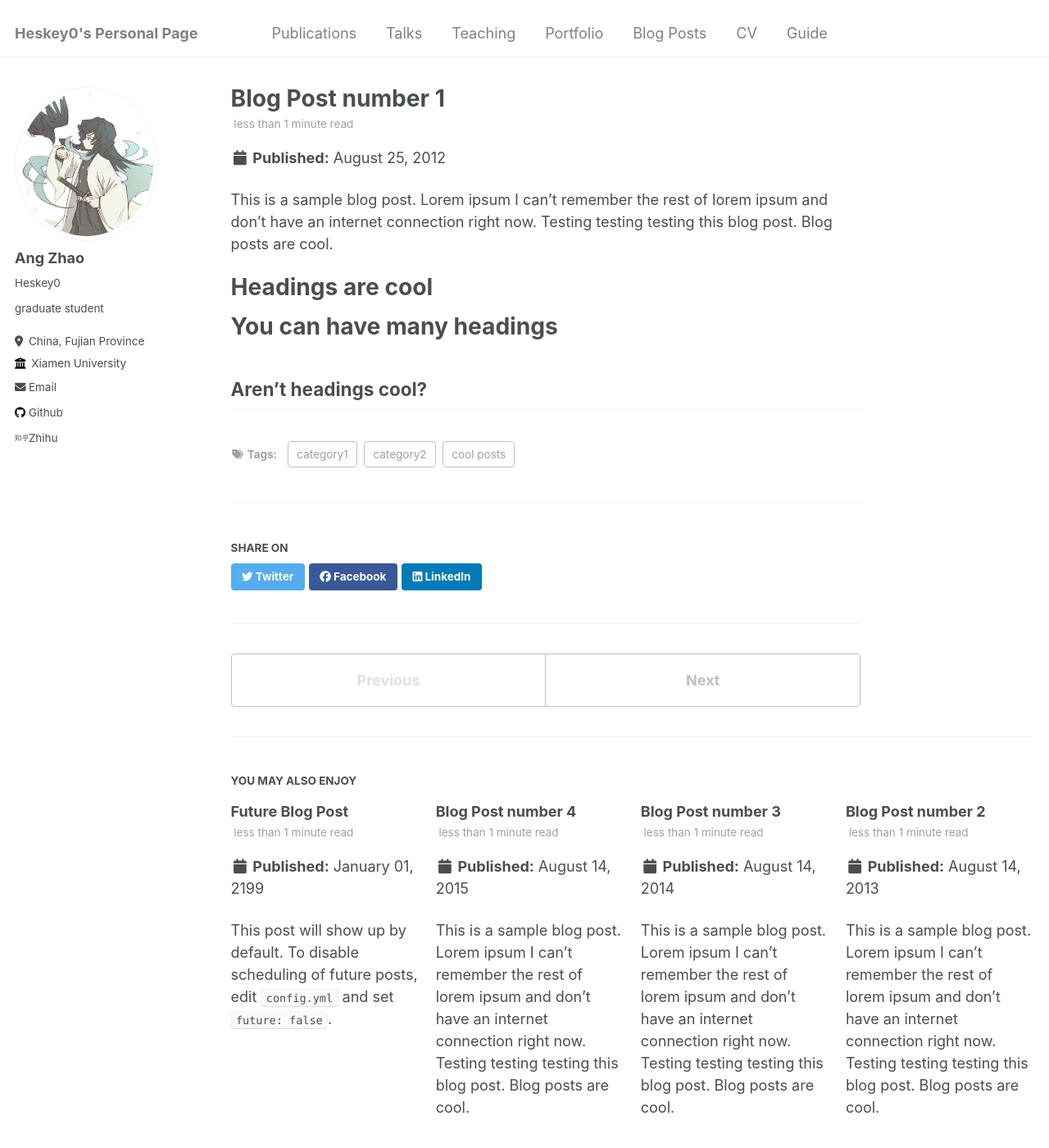
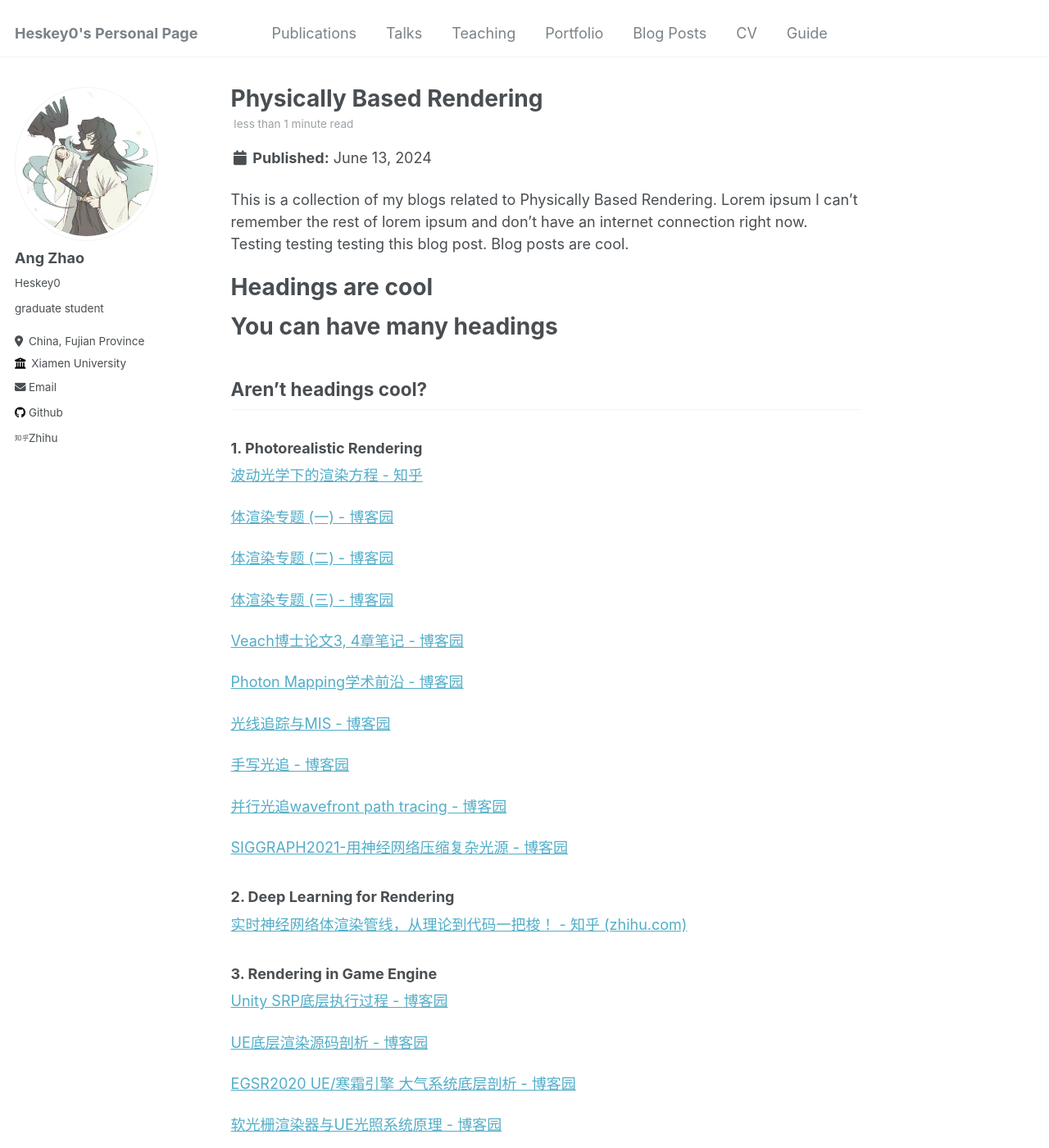
Before and after one commit to Heskey0/Heskey0.github.io, a Jekyll site: the page built from _posts/2012-08-14-blog-post-1.md, in a window 1280 px wide and 1400 px high. Shown: the whole window at 82% size. Built offline with Jekyll 4.4.1, drawn with Linux system fonts in a browser that asks for light colours; some of the changed text lies outside the part shown.

Commit message:
Update 2012-08-14-blog-post-1.md
Rendering

```diff
--- a/_posts/2012-08-14-blog-post-1.md
+++ b/_posts/2012-08-14-blog-post-1.md
@@ -1,14 +1,15 @@
 ---
-title: 'Blog Post number 1'
-date: 2012-08-25
+title: 'Physically Based Rendering'
+date: 2024-06-13
 permalink: /posts/2012/08/blog-post-1/
 tags:
-  - cool posts
-  - category1
-  - category2
+  - Rendering
+  - Computer Graphics
+  - Game Engine
+
 ---
 
-This is a sample blog post. Lorem ipsum I can't remember the rest of lorem ipsum and don't have an internet connection right now. Testing testing testing this blog post. Blog posts are cool.
+This is a collection of my blogs related to Physically Based Rendering. Lorem ipsum I can't remember the rest of lorem ipsum and don't have an internet connection right now. Testing testing testing this blog post. Blog posts are cool.
 
 Headings are cool
 ======
@@ -18,3 +19,45 @@ You can have many headings
 
 Aren't headings cool?
 ------
+
+### 1. Photorealistic Rendering
+
+[波动光学下的渲染方程 - 知乎](https://zhuanlan.zhihu.com/p/565692297)
+
+[体渲染专题 (一) - 博客园](https://www.cnblogs.com/Heskey0/p/15696150.html)
+
+[体渲染专题 (二) - 博客园](https://www.cnblogs.com/Heskey0/p/15696154.html)
+
+[体渲染专题 (三) - 博客园](https://www.cnblogs.com/Heskey0/p/15699490.html)
+
+[Veach博士论文3, 4章笔记 - 博客园](https://www.cnblogs.com/Heskey0/p/16182860.html)
+
+[Photon Mapping学术前沿 - 博客园](https://www.cnblogs.com/Heskey0/p/16182818.html)
+
+[光线追踪与MIS - 博客园](https://www.cnblogs.com/Heskey0/p/15677989.html)
+
+[手写光追 - 博客园](https://www.cnblogs.com/Heskey0/p/15784118.html)
+
+[并行光追wavefront path tracing - 博客园](https://www.cnblogs.com/Heskey0/p/15973546.html)
+
+[SIGGRAPH2021-用神经网络压缩复杂光源 - 博客园](https://www.cnblogs.com/Heskey0/p/15989257.html)
+
+### 2. Deep Learning for Rendering
+
+[实时神经网络体渲染管线，从理论到代码一把梭！ - 知乎 (zhihu.com)](https://zhuanlan.zhihu.com/p/702476105)
+
+### 3. Rendering in Game Engine
+
+[Unity SRP底层执行过程 - 博客园](https://www.cnblogs.com/Heskey0/p/15663871.html)
+
+[UE底层渲染源码剖析 - 博客园](https://www.cnblogs.com/Heskey0/p/16182731.html)
+
+[EGSR2020 UE/寒霜引擎 大气系统底层剖析 - 博客园](https://www.cnblogs.com/Heskey0/p/15943455.html)
+
+[软光栅渲染器与UE光照系统原理 - 博客园](https://www.cnblogs.com/Heskey0/p/16500496.html)
+
+[UE材质系统特性及使用 - 博客园](https://www.cnblogs.com/Heskey0/p/16500498.html)
+
+[UE毛发系统底层剖析 - 博客园](https://www.cnblogs.com/Heskey0/p/16539845.html)
+
+[用群论解释旋转的本质 - 博客园](https://www.cnblogs.com/Heskey0/p/16182834.html)
```
